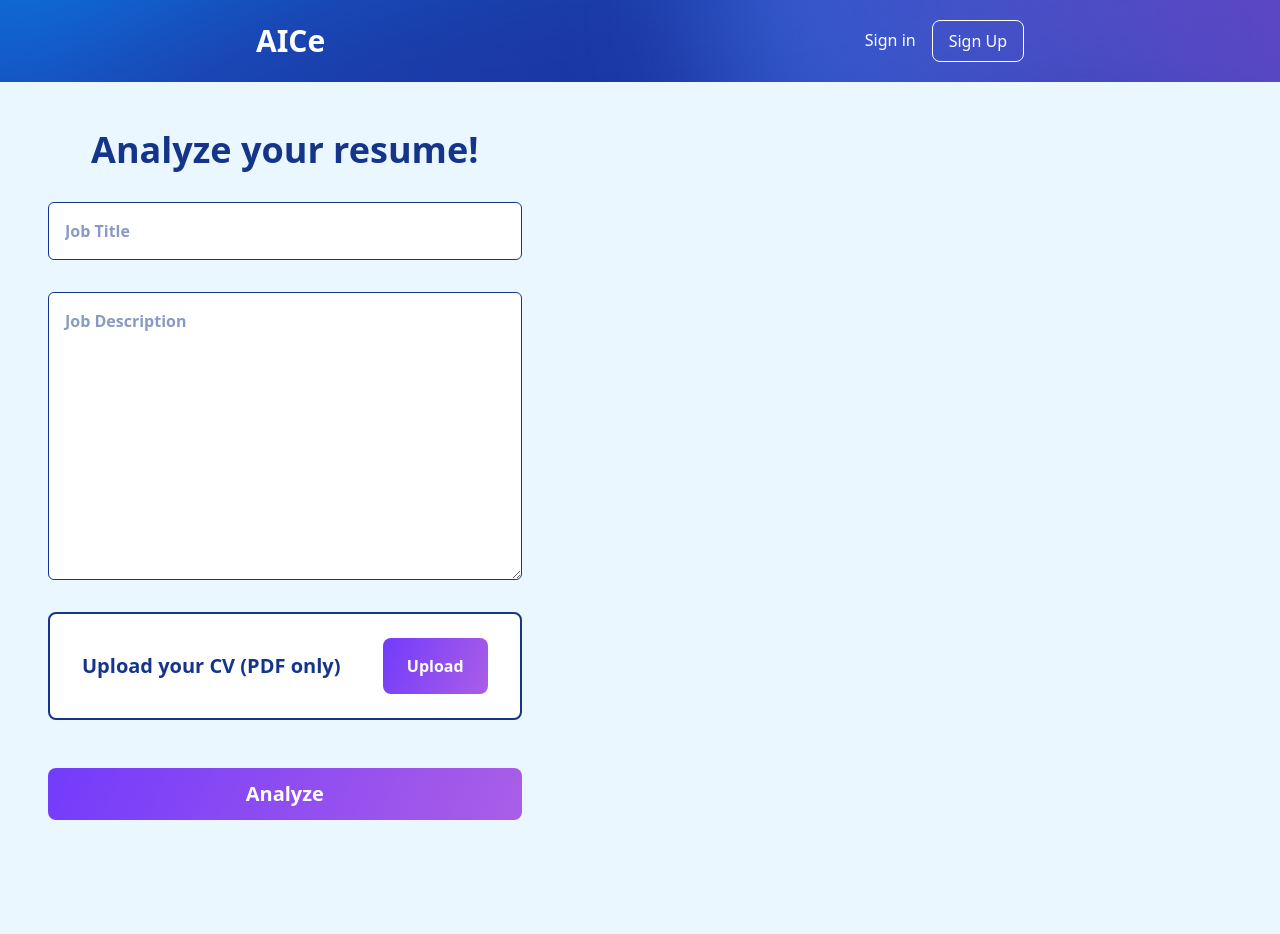
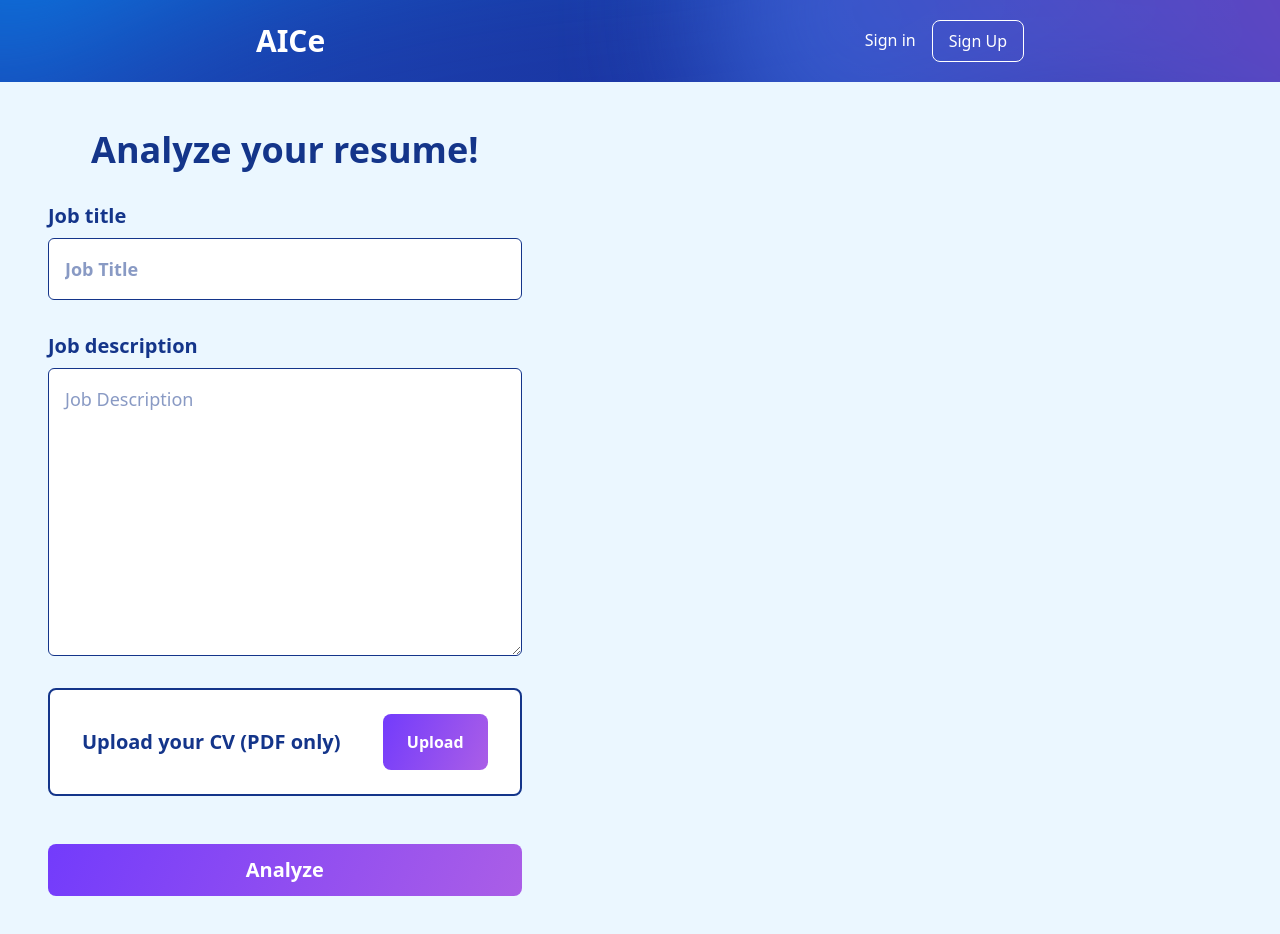
Before and after one commit to mrsyaban/aice-client, a React (Vite) app: page /cv-analyzer in a window 1280 px wide. Shown: the top 934 px of the page. Before the commit the page ends 868 px from the top, so only its background shows below. Built offline with nearby package versions, Linux system fonts and the light colour scheme.

Commit message:
change on cv analyzer

```diff
--- a/package.json
+++ b/package.json
@@ -19,6 +19,7 @@
     "@wmik/use-media-recorder": "^1.6.5-beta.0",
     "axios": "^1.7.7",
     "chart.js": "^4.4.4",
+    "date-fns": "^3.6.0",
     "jwt-decode": "^4.0.0",
     "lucide-react": "^0.438.0",
     "react": "^18.3.1",
--- a/src/page/cv/cvAnalyzer.tsx
+++ b/src/page/cv/cvAnalyzer.tsx
@@ -69,21 +69,27 @@ const CVAnalyzer = () => {
           <div className="font-bold text-4xl text-center  text-primary-blue">Analyze your resume!</div>
 
           {/* Job Title Input */}
+          <div className="flex flex-col gap-2">
+          <div className="font-semibold text-xl text-primary-blue">Job title</div>
           <input
             type="text"
             value={jobTitle}
             onChange={(e) => setJobTitle(e.target.value)}
-            className="w-full border-primary-blue border-1 border rounded-md py-4 px-4 text-primary-blue font-semibold placeholder:text-opacity-50 placeholder:text-primary-blue"
+            className="w-full border-primary-blue text-lg border-1 border rounded-md py-4 px-4 text-primary-blue font-semibold placeholder:text-opacity-50 placeholder:text-primary-blue"
             placeholder="Job Title"
           />
+          </div>
 
           {/* Job Description Input */}
+          <div className="flex flex-col gap-2">
+          <div className="font-semibold text-xl text-primary-blue">Job description</div>
           <textarea
             value={jobDescription}
             onChange={(e) => setJobDescription(e.target.value)}
-            className="w-full h-72 text-start border-primary-blue border-1 border rounded-md py-4 px-4 text-primary-blue font-semibold placeholder:text-opacity-50 placeholder:text-primary-blue"
+            className="w-full h-72 text-start text-lg border-primary-blue border-1 border rounded-md py-4 px-4 text-primary-blue font-normal placeholder:text-opacity-50 placeholder:text-primary-blue"
             placeholder="Job Description"
           />
+          </div>
 
           {/* File Upload Section */}
           <div className="flex flex-row w-full">
--- a/src/page/dashboard.tsx
+++ b/src/page/dashboard.tsx
@@ -5,7 +5,7 @@ import { Interview, InterviewStatus } from "@/types/interview";
 import { Job } from "@/types/job";
 import { useEffect, useState } from "react";
 import { useNavigate } from "react-router-dom";
-
+import { format, addHours } from 'date-fns';
 
 const Dashboard = () => {
   const [jobs, setJobs] = useState<Job[]>([]);
@@ -13,6 +13,12 @@ const Dashboard = () => {
 
   const navigate = useNavigate();
 
+  const formatDate = (dateString: string) => {
+    const date = new Date(dateString);
+    const utcPlus7Date = addHours(date, 7);
+    const formattedDate = format(utcPlus7Date, 'dd MMM yyyy HH:mm a');
+    return formattedDate;
+  }
   useEffect(() => {
     getVacancies()
       .then((res) => {
@@ -53,9 +59,9 @@ const Dashboard = () => {
                   <div className="flex flex-col justify-between gap-2">
                     <div className="text-2xl font-bold text-primary-blue">{job.title}</div>
                     <div className="text-lg text-primary-blue font-semibold">{job.description}</div>
-                    <div className="text-lg text-primary-blue pt-12">Generated on {job.createdAt}</div>
+                    <div className="text-lg text-primary-blue pt-12">Generated on {formatDate(job.created_at)}</div>
                   </div>
-                  <div onClick={()=> navigate(`/questions/${job.id}`)} className="py-4 px-6 bg-primary-blue text-white font-bold w-fit flex items-center justify-center cursor-pointer h-fit rounded-md">View Questions</div>
+                  <div onClick={()=> navigate(`/questions/${job.id}`)} className="py-4 px-6 bg-primary-blue text-white font-bold w-fit flex items-center justify-center cursor-pointer h-fit rounded-md text-nowrap">View Questions</div>
                 </div>
               ))}
             </div>
@@ -75,7 +81,7 @@ const Dashboard = () => {
                 <div key={idx} className="flex flex-row w-full py-4 px-6 bg-white rounded-lg gap-4 justify-between">
                   <div className="flex flex-col justify-between gap-2">
                     <div className="text-2xl font-bold text-[#a057e9]">{interview.question}</div>
-                    <div className="text-lg text-[#a057e9] pt-12">Generated on {interview.updatedAt}</div>
+                    <div className="text-lg text-[#a057e9] pt-12">Generated on {formatDate(interview.created_at || "")}</div>
                   </div>
                   <div onClick={() => navigate(`/interview-analysis-result/${interview.id}`)} className="py-4 px-6 bg-[#a057e9] text-white font-bold w-fit hover:bg-opacity-80 flex items-center h-fit rounded-md justify-center cursor-pointer text-nowrap">{interview.status === InterviewStatus.SUCCESS ? "View Analysis" : "Analyzing..."}</div>
                 </div>
--- a/src/page/home.tsx
+++ b/src/page/home.tsx
@@ -49,12 +49,12 @@ const Home = () => {
           <input
             type="text"
             onChange={(e) => setJobTitle(e.target.value)}
-            className="w-[640px] border-primary-blue border-1 border rounded-md py-4 px-4 text-primary-blue font-semibold placeholder:text-opacity-50 placeholder:text-primary-blue"
+            className="w-[640px] border-primary-blue border-1 border rounded-md py-4 px-4 text-lg text-primary-blue font-semibold placeholder:text-opacity-50 placeholder:text-primary-blue"
             placeholder="Job Title"
           />
           <textarea
             onChange={(e) => setJobDescription(e.target.value)}
-            className="w-[640px] border-primary-blue border-1 border rounded-md py-4 px-4 text-primary-blue font-semibold placeholder:text-opacity-50 placeholder:text-primary-blue"
+            className="w-[640px] border-primary-blue border-1 border rounded-md py-4 px-4 text-primary-blue text-lg font-normal placeholder:text-opacity-50 placeholder:text-primary-blue"
             placeholder="Job Description"
           />
           {errorMessage && <div className="text-red-700 font-semibold">{errorMessage}</div>}
--- a/src/page/interview/interview.tsx
+++ b/src/page/interview/interview.tsx
@@ -335,7 +335,7 @@ const Interview = () => {
               </label>
             </div>
             <input
-              id="videoUploder"
+              id="videoUploader"
               type="file"
               accept="*.mp4"
               onChange={(e) => {
--- a/src/types/interview.ts
+++ b/src/types/interview.ts
@@ -3,7 +3,7 @@ export interface Interview {
   question: string;
   video: string;
   status: InterviewStatus;
-  createdAt?: string;
+  created_at?: string;
   updatedAt?: string;
 }
 
--- a/src/types/job.ts
+++ b/src/types/job.ts
@@ -2,6 +2,6 @@ export interface Job {
   id: string;
   title: string;
   description: string;
-  createdAt: string;
+  created_at: string;
   updatedAt: string;
 }
```
Also changed, not shown: 1 other file (tests, documents, lock files or other folders).
